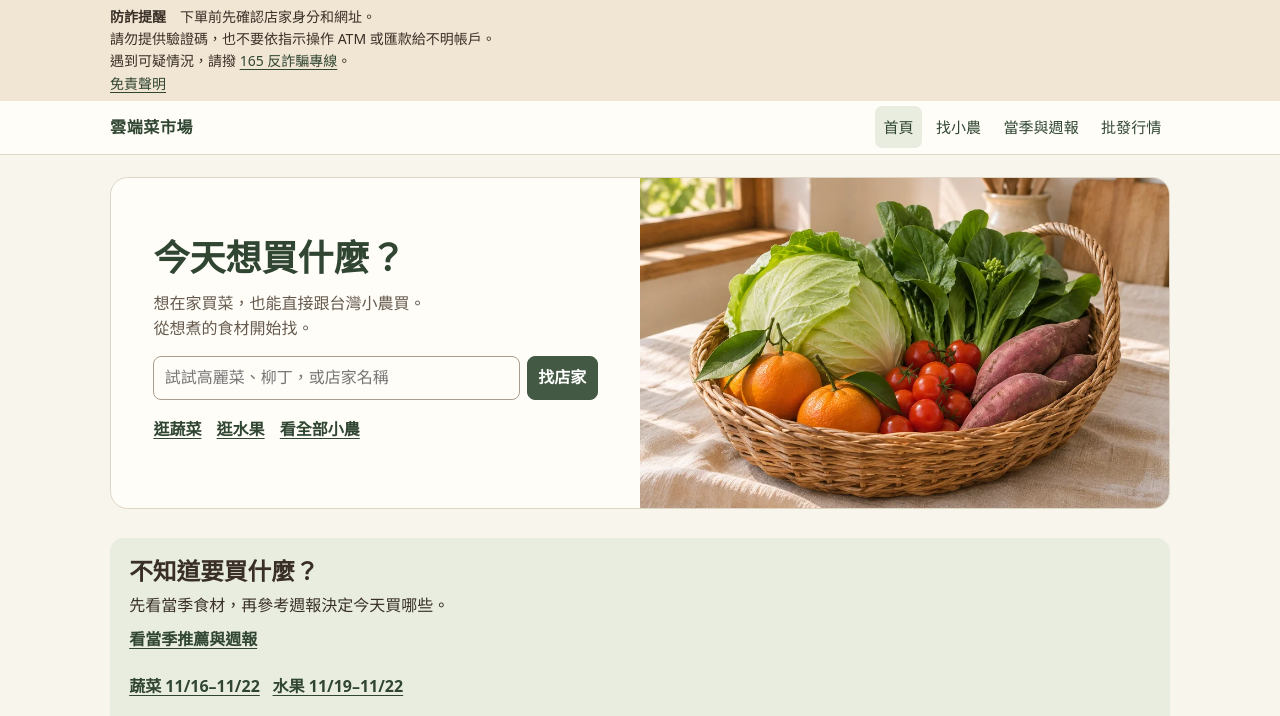
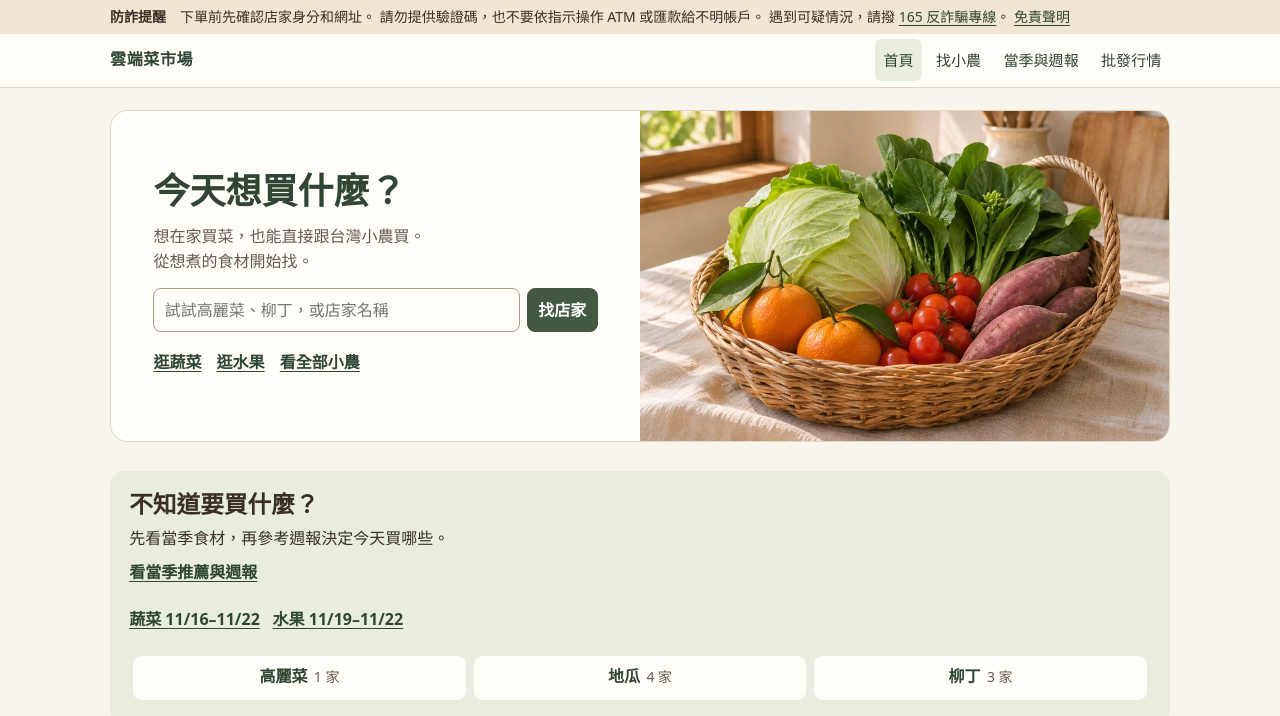
Before and after one commit to 93eun/cloud-market, a plain HTML site: page index.html in a window 1280 px wide. Shown: the top 716 px of the page. Drawn offline with Linux system fonts and the light colour scheme.

Commit message:
Keep the top fraud notice on one line

```diff
--- a/index.html
+++ b/index.html
@@ -11,10 +11,7 @@
 </head>
 <body>
 <aside class="safety-banner" aria-label="防詐提醒">
-  <p><strong>防詐提醒</strong>　下單前先確認店家身分和網址。<br>
-    請勿提供驗證碼，也不要依指示操作 ATM 或匯款給不明帳戶。<br>
-    遇到可疑情況，請撥 <a href="tel:165">165 反詐騙專線</a>。<br>
-    <a class="disclaimer-link" href="#disclaimer">免責聲明</a></p>
+  <p><strong>防詐提醒</strong>　下單前先確認店家身分和網址。 請勿提供驗證碼，也不要依指示操作 ATM 或匯款給不明帳戶。 遇到可疑情況，請撥 <a href="tel:165">165 反詐騙專線</a>。 <a class="disclaimer-link" href="#disclaimer">免責聲明</a></p>
 </aside>
 <header><nav aria-label="市場導覽"><a class="brand" href="index.html">雲端菜市場</a><div class="nav-links"><a href="index.html" aria-current="page">首頁</a><a href="farms.html">找小農</a><a href="season.html">當季與週報</a><a id="prices" href="prices.html">批發行情</a></div></nav></header>
 <main class="home">
```
Also changed, not shown: farms.html (+1 -4 lines), prices.html (+1 -4 lines), season.html (+1 -4 lines).
